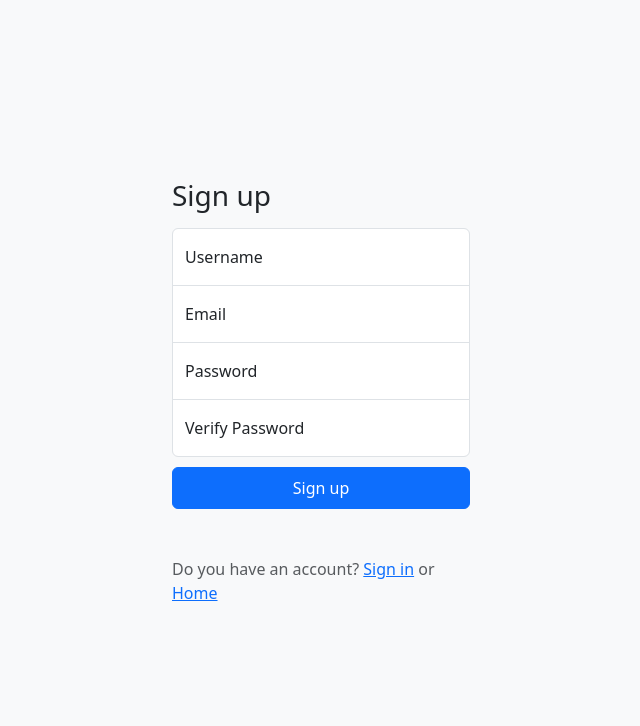
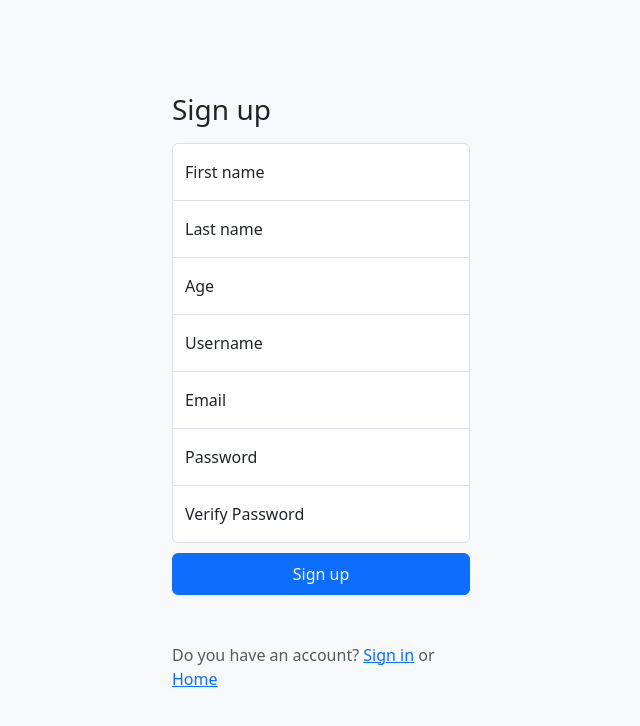
Before and after one commit to mohammad3a1eh/blog_php, a PHP site: page /register.php in a window 1280 px wide. Shown: the top 726 px of the page, without its empty margins (319-959 px from the left). Run offline with PHP 8.4, Linux system fonts and the light colour scheme.

Commit message:
change database tabales
sync php file with new tables

```diff
--- a/config.php
+++ b/config.php
@@ -2,6 +2,6 @@
 
 
 const DATABASE_HOST = "localhost:3306";
-const DATABASE_NAME = "blog";
+const DATABASE_NAME = "blog-database";
 const DATABASE_USER = "root";
 const DATABASE_PASS = "";
--- a/edit_post.php
+++ b/edit_post.php
@@ -82,7 +82,7 @@ if (isset($_POST["title"]) and isset($_POST["discription"]) and isset($_POST["co
             <label for="floatingInput">Title</label>
         </div>
         <div class="form-floating">
-            <textarea class="form-control" placeholder="Discription" name="discription" id="discription" value="<?php echo $result["discription"] ?>"></textarea>
+            <textarea class="form-control" placeholder="Discription" name="discription" id="discription"><?php echo $result["discription"] ?></textarea>
             <label for="floatingTextarea">Discription</label>
         </div>
         <div class="form-floating">
--- a/new_post.php
+++ b/new_post.php
@@ -29,7 +29,8 @@ $message = "";
                 $discription = htmlspecialchars($_POST["discription"]);
                 $content = htmlspecialchars($_POST["content"]);
                 $date = $_POST["date"];
-                $query = "insert into posts (title, discription, content, date) values ('$title', '$discription', '$content', '$date')";
+                $user = $_SESSION["username"];
+                $query = "insert into posts (title, discription, content, date, user) values ('$title', '$discription', '$content', '$date', '$user')";
                 $result = mysqli_query($con, $query);
 
 
--- a/posts.php
+++ b/posts.php
@@ -5,7 +5,7 @@ require_once "config.php";
 
 $con = mysqli_connect(DATABASE_HOST,DATABASE_USER,DATABASE_PASS,DATABASE_NAME) or die('Unable To connect');
 
-$query = "SELECT * FROM posts";
+$query = "SELECT * FROM posts where status=1";
 $result = mysqli_query($con, $query);
 $result = mysqli_fetch_all($result);
 
--- a/register.php
+++ b/register.php
@@ -3,12 +3,12 @@ require_once "config.php";
 
 $message="";
 
-if(isset($_POST["username"]) and isset($_POST["password"]) and isset($_POST["verify_password"]) and isset($_POST["email"]) and isset($_POST["submit"])) {
+if(isset($_POST["username"]) and isset($_POST["password"]) and isset($_POST["verify_password"]) and isset($_POST["email"]) and isset($_POST["submit"]) and isset($_POST["firstname"]) and isset($_POST["lastname"]) and isset($_POST["age"])) {
 
     if (!($_POST["password"] == $_POST["verify_password"])) {
         $message = "Invalid Verify Password!";
     } else {
-        if ($_POST["username"] == "" or $_POST["password"] == "" or $_POST["verify_password"] == "" or $_POST["email"] == "") {
+        if ($_POST["username"] == "" or $_POST["password"] == "" or $_POST["verify_password"] == "" or $_POST["email"] == "" or $_POST["firstname"] == "" or $_POST["lastname"] == "" or $_POST["age"] == "") {
             $message = "Fields cannot be empty!";
         } else {
 
@@ -26,7 +26,14 @@ if(isset($_POST["username"]) and isset($_POST["password"]) and isset($_POST["ver
                 $username = $_POST["username"];
                 $password = $_POST["password"];
                 $email = $_POST["email"];
-                $query = "insert into users (username, password, email) values ('$username', '$password', '$email')";
+                $firstname = $_POST["firstname"];
+                $lastname = $_POST["lastname"];
+                $age = (int)$_POST["age"];
+
+                var_dump($age);
+
+
+                $query = "insert into users (username, password, email,firstname ,lastname ,age) values ('$username', '$password', '$email', '$firstname', '$lastname', '$age')";
                 $result = mysqli_query($con, $query);
 
                 if ($result) {
@@ -62,9 +69,20 @@ if(isset($_POST["username"]) and isset($_POST["password"]) and isset($_POST["ver
 
         <h1 class="h3 mb-3 fw-normal">Sign up</h1>
 
-
         <div class="form-floating">
-            <input type="text" class="form-control" name="username" id="corner_t" placeholder="username">
+            <input type="text" class="form-control" name="firstname" id="corner_t" placeholder="firstname">
+            <label for="floatingInput">First name</label>
+        </div>
+        <div class="form-floating">
+            <input type="text" class="form-control" name="lastname" id="center" placeholder="lastname">
+            <label for="floatingInput">Last name</label>
+        </div>
+        <div class="form-floating">
+            <input type="number" class="form-control" name="age" id="center" placeholder="age">
+            <label for="floatingInput">Age</label>
+        </div>
+        <div class="form-floating">
+            <input type="text" class="form-control" name="username" id="center" placeholder="username">
             <label for="floatingInput">Username</label>
         </div>
         <div class="form-floating">
```
Also changed, not shown: post.php (+11 -4 lines).
